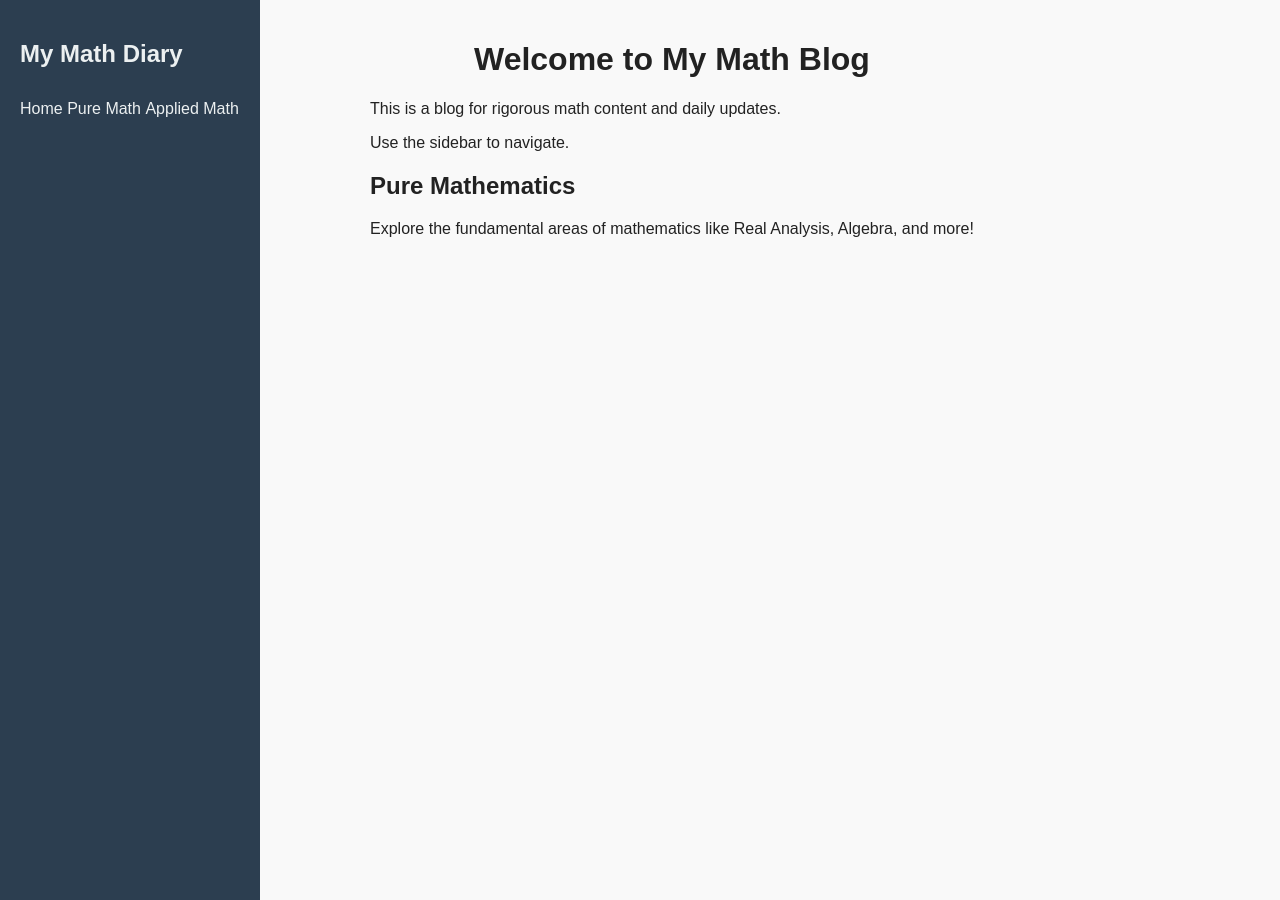
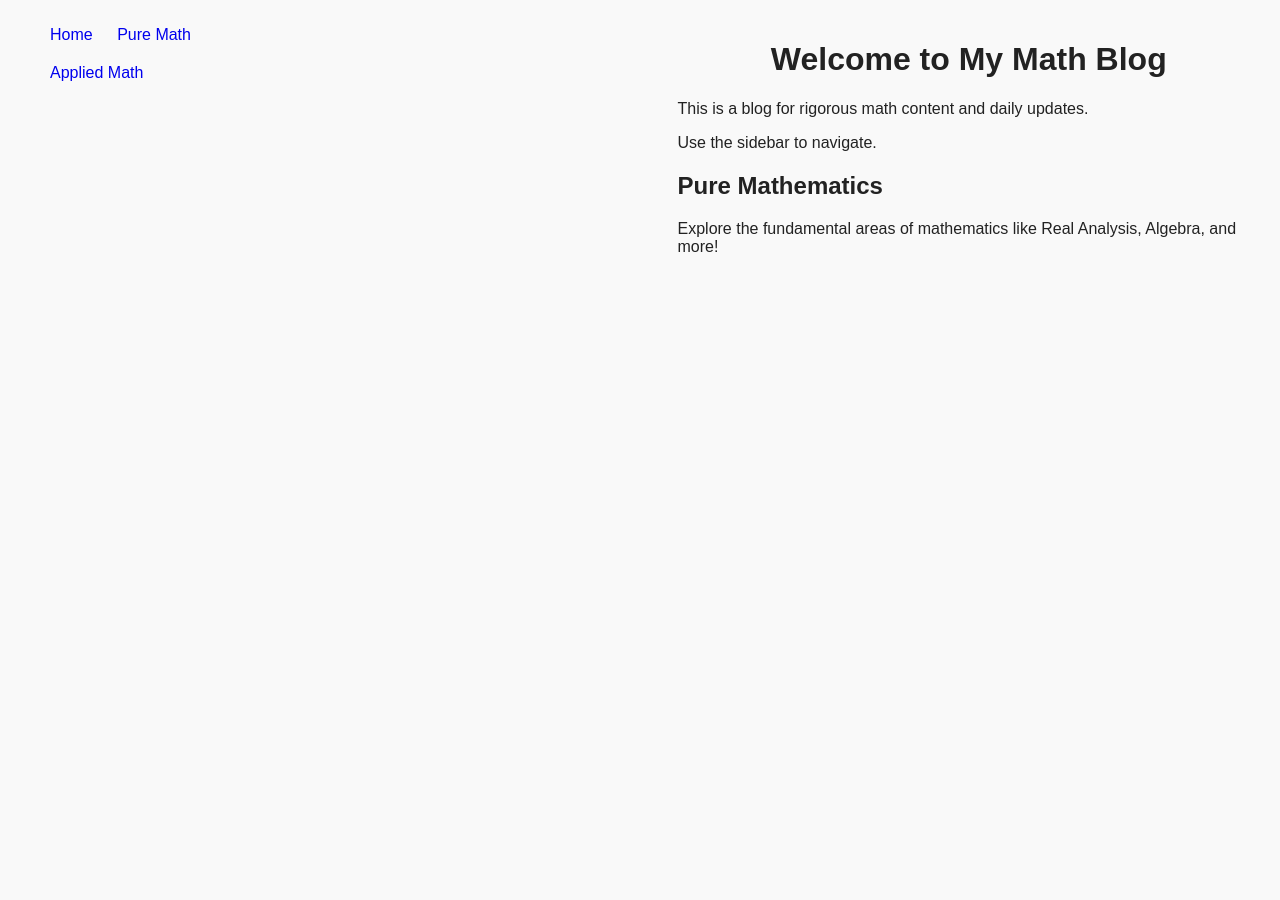
Before and after one commit to GitDisciplined/GitDisciplined.github.io, a Jekyll site: the page built from index.md, in a window 1280 px wide. Built offline with Jekyll 4.4.1, drawn with Linux system fonts in a browser that asks for light colours.

Commit message:
Update sidebar.html

```diff
--- a/_includes/sidebar.html
+++ b/_includes/sidebar.html
@@ -1,7 +1,10 @@
-<nav class="sidebar">
-  <h2>{{ site.title }}</h2>
+
+
+
+
+<nav>
   <ul>
-    <li><a href="{{ '/' | relative_url }}">Home</a></li>
+    <li><a href="/">Home</a></li>
     <!-- Pure Math Dropdown -->
     <li>
       <a href="#">Pure Math</a>
@@ -12,6 +15,5 @@
       </ul>
     </li>
     <li><a href="/applied-math">Applied Math</a></li>
-
   </ul>
 </nav>
```
